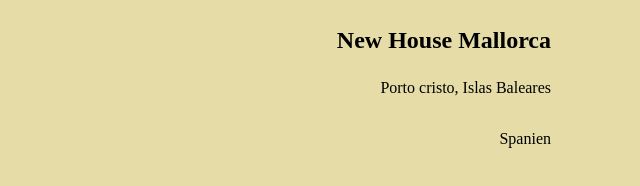
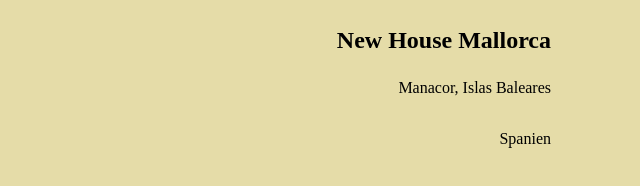
Before and after one commit to Diazzito/NewHouse1, a plain HTML site: page index.html in a window 1280 px wide. Shown: the part 2843-3029 px from the top of the page, 591-1231 px from the left. Drawn offline with Linux system fonts and the light colour scheme; some packages are replaced by stand-ins of ours; a script that the page names is missing.

Commit message:
Update index.html

```diff
--- a/index.html
+++ b/index.html
@@ -146,7 +146,7 @@
     <div class="footer-right">
       <h1>New House
       Mallorca</h1>
-      <p>Porto cristo, Islas Baleares</p>
+      <p>Manacor, Islas Baleares</p>
       <p>Spanien</p>
     </div>
     </div>
```
